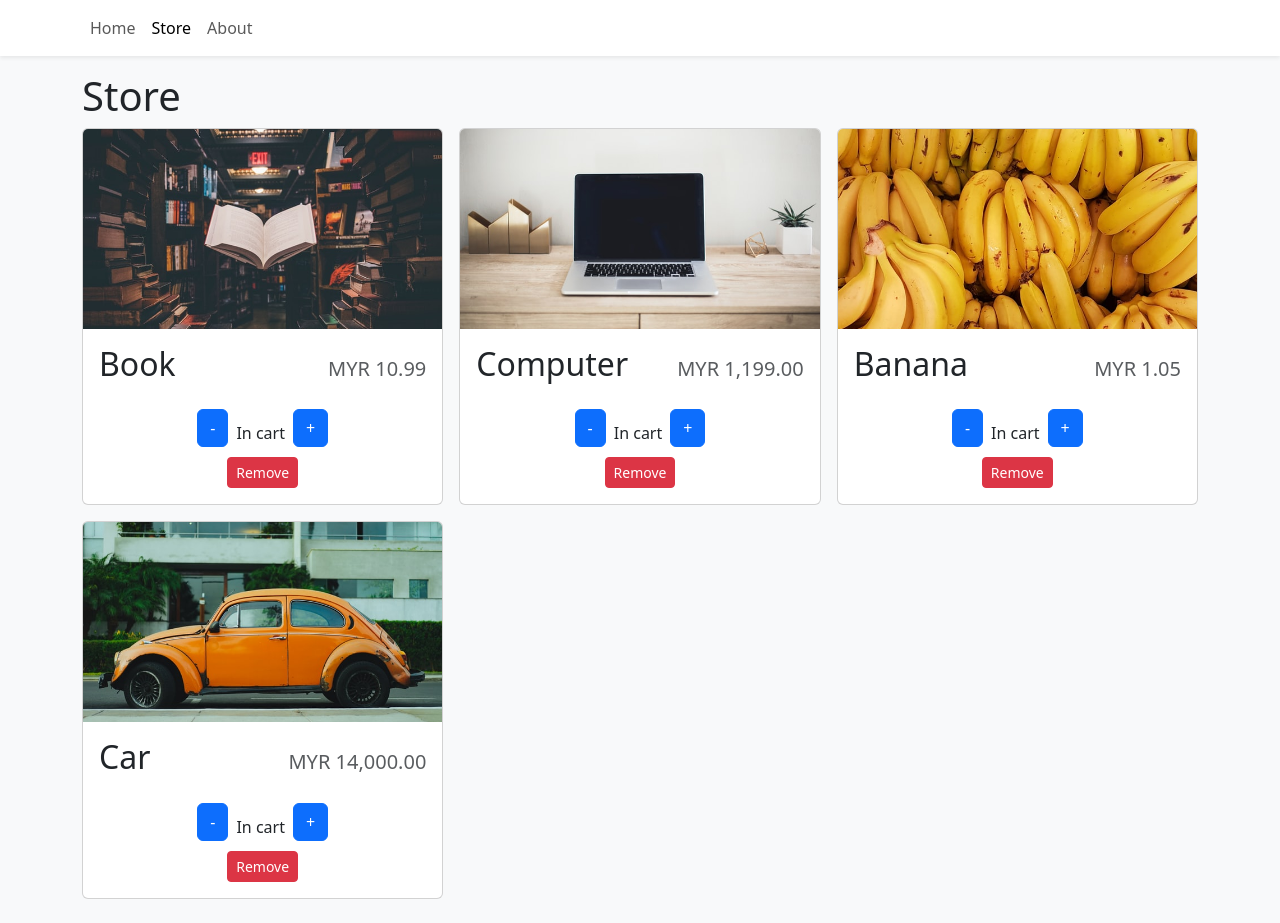
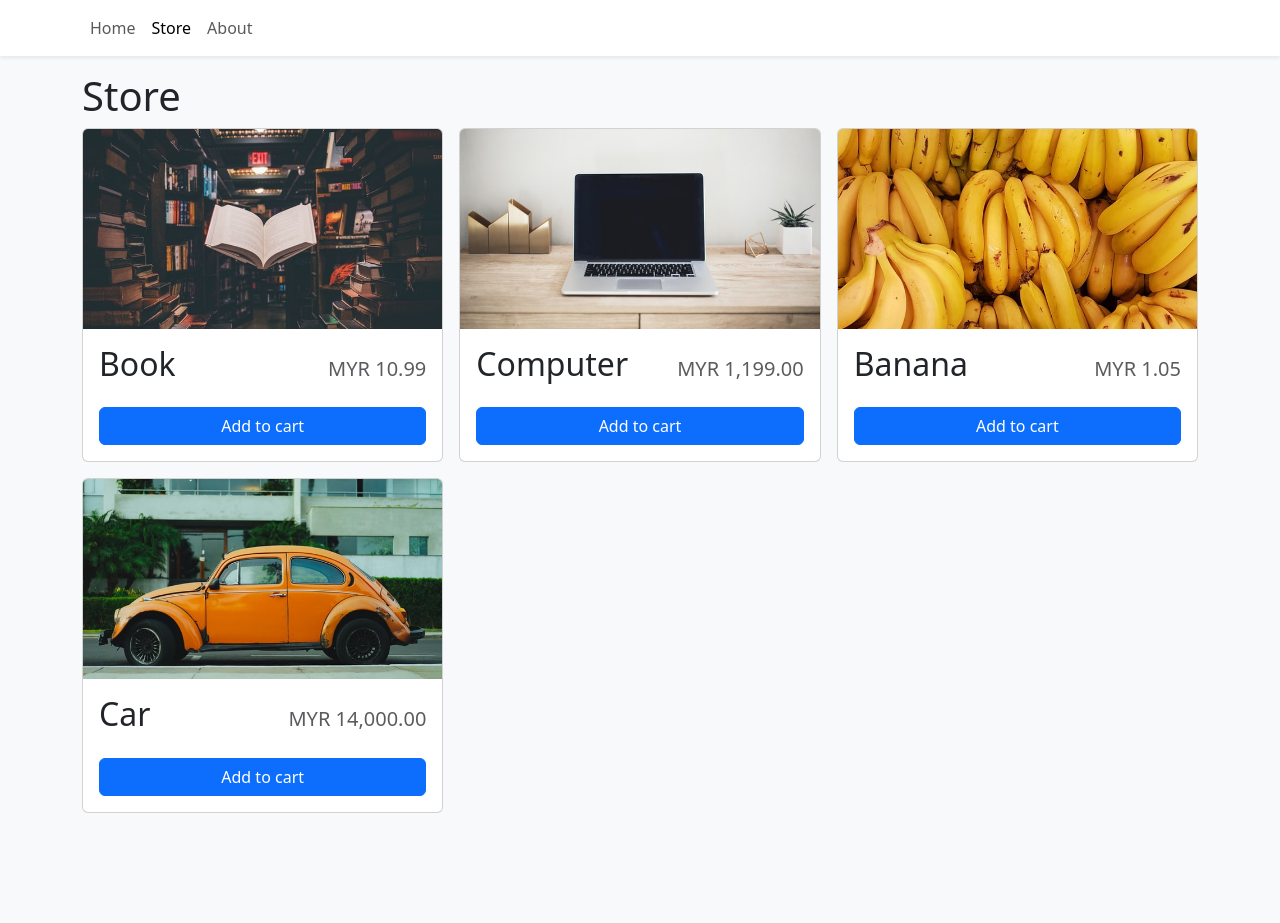
Before and after one commit to Emirfahimi0/Shopping-Cart-React-TS-, a React (Vite) app: page /store in a window 1280 px wide. After the commit the page ends 837 px from the top, so only its background shows below. Built offline with nearby package versions, Linux system fonts and the light colour scheme.

Commit message:
update store page

```diff
--- a/src/pages/Store.tsx
+++ b/src/pages/Store.tsx
@@ -2,8 +2,11 @@ import { Col, Row } from "react-bootstrap";
 import storeItems from "../data/items.json";
 import { FunctionComponent } from "react";
 import { StoreItems } from "../components";
+import { useShoppingCart } from "../context";
 
 export const Store: FunctionComponent = () => {
+  const { getItemQuantity } = useShoppingCart();
+
   return (
     <div>
       <h1>Store</h1>
@@ -11,7 +14,10 @@ export const Store: FunctionComponent = () => {
         {storeItems.map((eachItems: IStoreItems) => {
           return (
             <Col key={eachItems.id}>
-              <StoreItems quantity={1} {...eachItems} />
+              <StoreItems
+                {...eachItems}
+                eachCartQuantity={getItemQuantity(eachItems.id)}
+              />
             </Col>
           );
         })}
```
